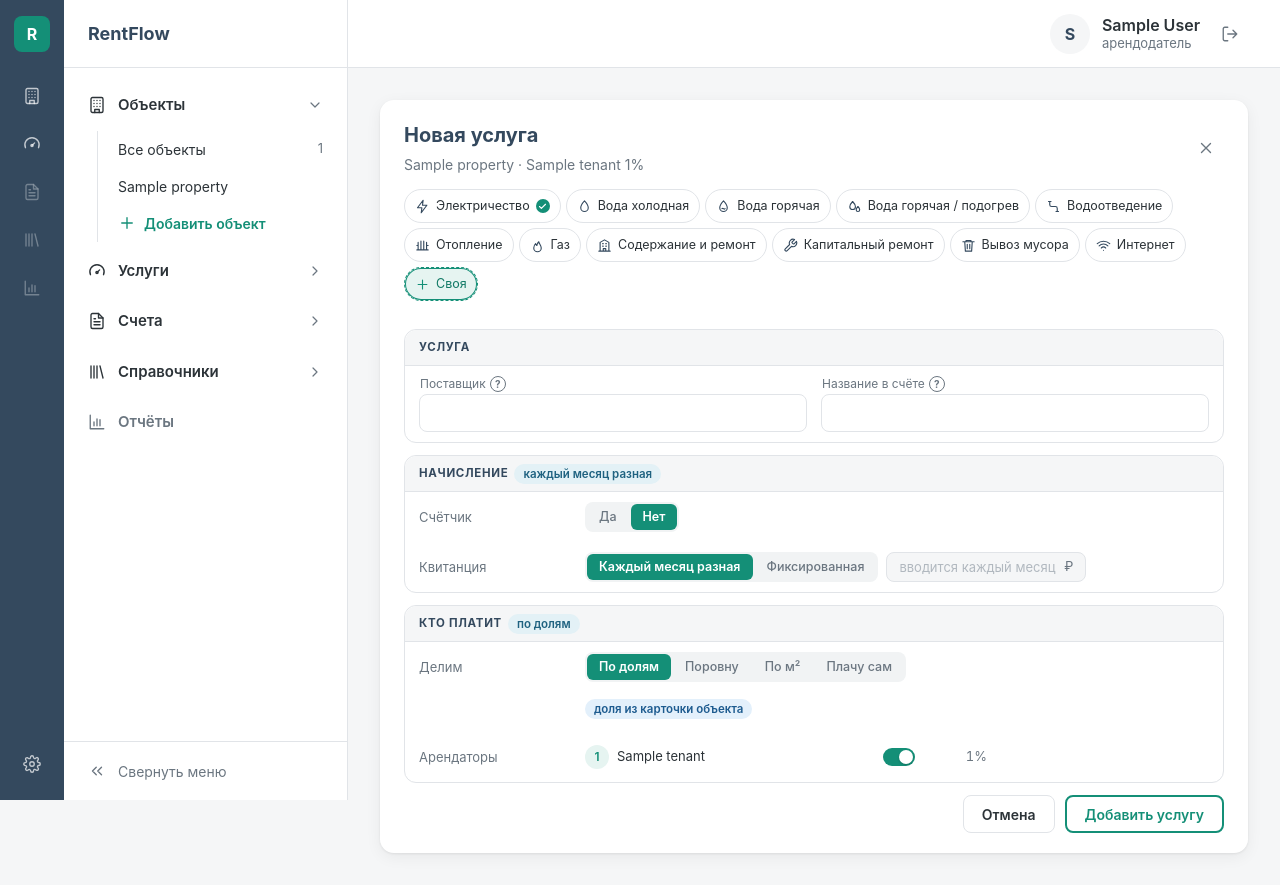
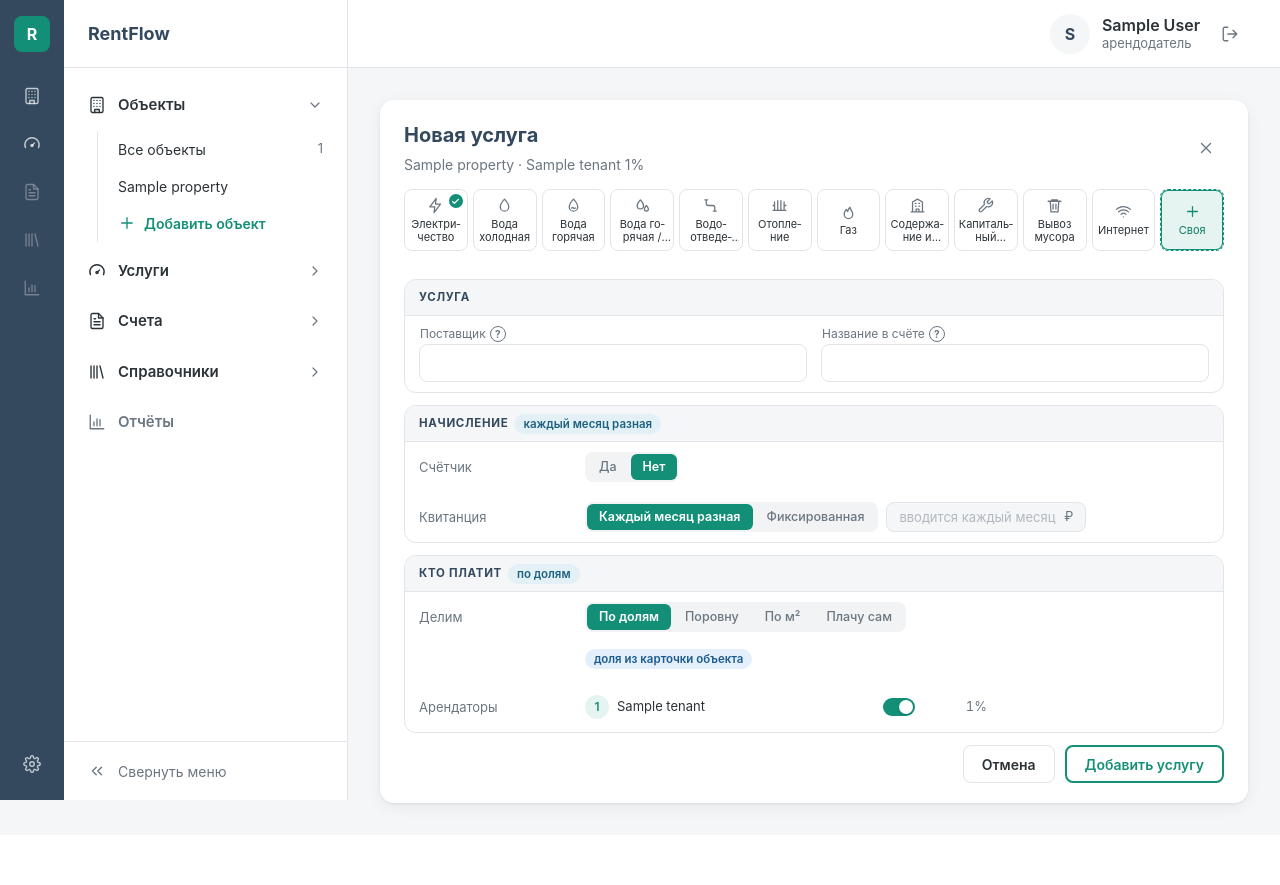
Before and after one commit to Andy7878750/rentflow, a Django app: page /services/add/ in a window 1280 px wide. After the commit the page ends 814 px from the top, so only its background shows below. Run offline with Django 5.2, Linux system fonts and the light colour scheme; a user stored in the database is signed in; tables that the repository leaves empty hold one stand-in row (values such as "Sample post").

Commit message:
Service window: templates in one line with plain grey icons, long names hyphenated
Co-Authored-By: Claude Opus 5.5 <noreply@anthropic.com>

```diff
--- a/apps/billing/services.py
+++ b/apps/billing/services.py
@@ -49,11 +49,26 @@ def new_receipt(property_obj, kind):
     return receipt
 
 
+# Soft hyphens (U+00AD) in long words, so a narrow template tile breaks them with a dash instead of cutting them.
+_TILE_BREAKS = {
+    'Электричество': 'Электри­чество',
+    'Водоотведение': 'Водо­отведение',
+    'Капитальный': 'Капи­тальный',
+    'Содержание': 'Содер­жание',
+    'подогрев': 'подо­грев',
+}
+
+
+def tile_label(label):
+    """A template's name with soft hyphens in its long words."""
+    return ' '.join(_TILE_BREAKS.get(word, word) for word in label.split(' '))
+
+
 def template_tiles(property_obj, selected):
     """Template tiles of «Новая услуга»: every ready-made kind, the picked one and the ones already added marked."""
     have = set(property_obj.receipts.values_list('kind', flat=True))
     return [
-        {'kind': kind, 'label': kind.label, 'selected': kind == selected, 'added': kind in have}
+        {'kind': kind, 'label': tile_label(kind.label), 'name': kind.label, 'selected': kind == selected, 'added': kind in have}
         for kind in OFFERED_KINDS
     ]
 
--- a/static/css/billing.css
+++ b/static/css/billing.css
@@ -3070,3 +3070,60 @@
   background: var(--color-border);
   color: var(--color-text-muted);
 }
+
+/* Templates in one line (2026-11-12): every tile the same width, a plain icon over the name;
+   long names break with a hyphen. Colour is only for meters, never for templates. */
+.kind-tiles {
+  display: grid;
+  grid-auto-flow: column;
+  grid-auto-columns: minmax(0, 1fr);
+  gap: 5px;
+}
+
+.kind-tile {
+  flex-direction: column;
+  justify-content: center;
+  gap: 4px;
+  min-width: 0;
+  height: 62px;
+  padding: 6px 3px;
+  border-radius: 8px;
+  font-size: 11px;
+  line-height: 1.15;
+  text-align: center;
+  white-space: normal;
+  hyphens: auto;
+  position: relative;
+}
+
+.kind-tile > span:not(.kind-tile-mark) {
+  max-width: 100%;
+  overflow: hidden;
+  display: -webkit-box;
+  -webkit-line-clamp: 2;
+  -webkit-box-orient: vertical;
+}
+
+.kind-tile .icon {
+  width: 17px;
+  height: 17px;
+  flex: none;
+  color: var(--color-text-muted);
+}
+
+.kind-tile.is-selected .icon {
+  color: var(--color-accent);
+}
+
+.kind-tile-mark {
+  position: absolute;
+  top: 4px;
+  right: 4px;
+}
+
+@media (max-width: 760px) {
+  .kind-tiles {
+    grid-auto-flow: row;
+    grid-template-columns: repeat(6, minmax(0, 1fr));
+  }
+}
--- a/templates/billing/_receipt_form.html
+++ b/templates/billing/_receipt_form.html
@@ -23,12 +23,12 @@
     {% if form.non_field_errors %}<ul class="errorlist">{% for error in form.non_field_errors %}<li>{{ error }}</li>{% endfor %}</ul>{% endif %}
 
     {% if kind_tiles is not None %}
-      {# Templates: compact chips in one row (scrolls sideways); a chip refills everything below. #}
+      {# Templates: all in one line, a plain icon over the name; a tile refills everything below. #}
       <nav class="kind-tiles" aria-label="Шаблон услуги" data-kind-strip>
         {% for tile in kind_tiles %}
           <a href="{% url 'receipt_create' property.pk %}?kind={{ tile.kind }}" data-modal
              class="kind-tile{% if tile.selected %} is-selected{% endif %}"{% if tile.selected %} aria-current="true"{% endif %}
-             {% if tile.added %}title="Уже есть у объекта — можно добавить ещё одну"{% endif %}>
+             title="{{ tile.name }}{% if tile.added %} — уже есть у объекта, можно добавить ещё одну{% endif %}">
             <svg class="icon"><use href="#i-r-{{ tile.kind }}"/></svg>
             <span>{{ tile.label }}</span>
             {% if tile.added %}<span class="kind-tile-mark" aria-label="уже есть"><svg class="icon"><use href="#i-check"/></svg></span>{% endif %}
```
Also changed, not shown: CLAUDE.md (+5 -0 lines).
